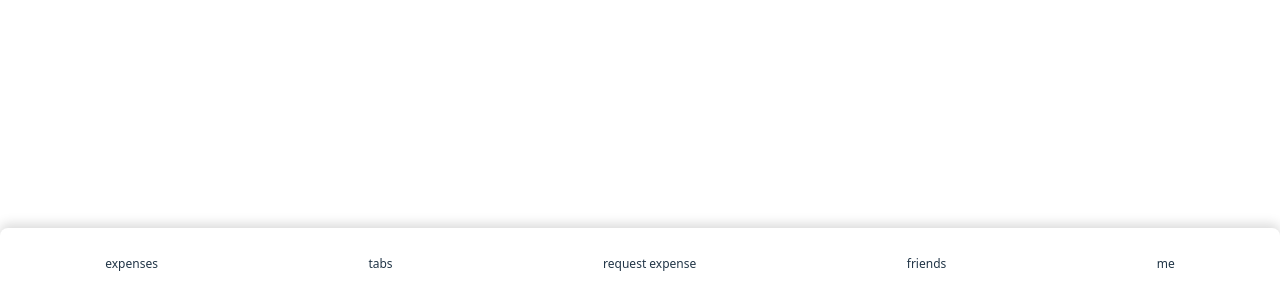
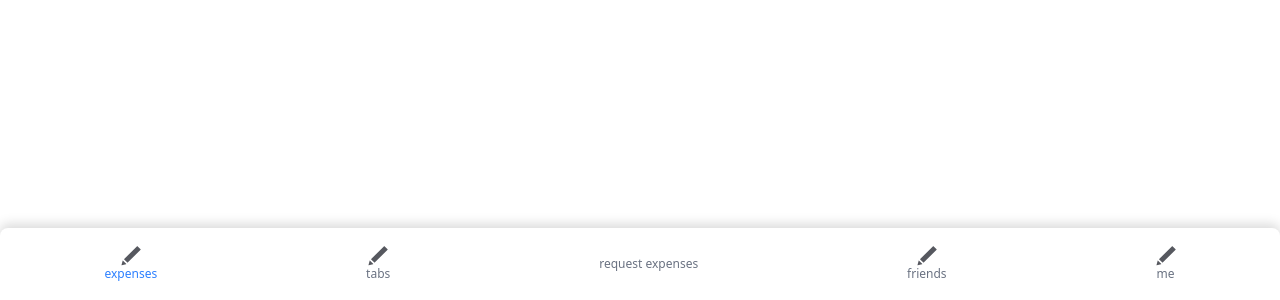
Before and after one commit to eddydpan/keepingtabs, a React (Vite) app in the folder keepingtabs-app/: page / in a window 1280 px wide. Shown: the part 500-800 px from the top of the page. Built offline with nearby package versions, Linux system fonts and the light colour scheme.

Commit message:
nav bar state & nav button component

```diff
--- a/keepingtabs-app/src/components/NavBar.tsx
+++ b/keepingtabs-app/src/components/NavBar.tsx
@@ -1,18 +1,35 @@
-// import React from "react";
+// import React from "react"
+import { useState } from 'react';
+import EditIcon from '../assets/edit-icon.svg';
 
 
-const NavBar = () => {
+// Text & Icon button component for the NavBar
+const NavButton = ({ text, icon, active, onClick }: { text: string, icon: string, active: boolean, onClick: () => void }) => {
     return (
         <>
-            <div className="min-w-screen min-h-18 bg-[#FFFFFF] shadow-[0_-4px_12px_rgba(0,0,0,0.15)] flex flex-row justify-around items-center rounded-t-lg text-xs">
-                <p>expenses</p>
-                <p>tabs</p>
-                <p>request expense</p>
-                <p>friends</p>
-                <p>me</p>
+            <div onClick={onClick} className='flex flex-col items-center justify-center'>
+                <img className={`"w-4" ${active ? 'text-blue-500' : 'text-gray-500'}`} src={icon} />
+                <p className={`text-xs ${active ? 'text-blue-500' : 'text-gray-500'}`}>{text}</p>
             </div>
         </>
     )
 }
 
-export default NavBar;
+// NabBar component with 5 NavButtons
+const NavBar = () => {
+    const [active, setActive] = useState("expenses");
+
+    return (
+        <>
+            <div className="min-w-screen min-h-18 bg-[#FFFFFF] shadow-[0_-4px_12px_rgba(0,0,0,0.15)] flex flex-row justify-around items-center rounded-t-lg text-xs">
+                <NavButton text="expenses" icon={EditIcon} active={active === "expenses"} onClick={() => setActive("expenses")} />
+                <NavButton text="tabs" icon={EditIcon} active={active === "tabs"} onClick={() => setActive("tabs")} />
+                <NavButton text="request expenses" icon="" active={active === "request-expenses"} onClick={() => setActive("request-expenses")} />
+                <NavButton text="friends" icon={EditIcon} active={active === "friends"} onClick={() => setActive("friends")} />
+                <NavButton text="me" icon={EditIcon} active={active === "me"} onClick={() => setActive("me")} />
+            </div>
+        </>
+    )
+}
+
+export default NavBar
```
Also changed, not shown: keepingtabs-app/src/assets/edit-icon.svg (added).
